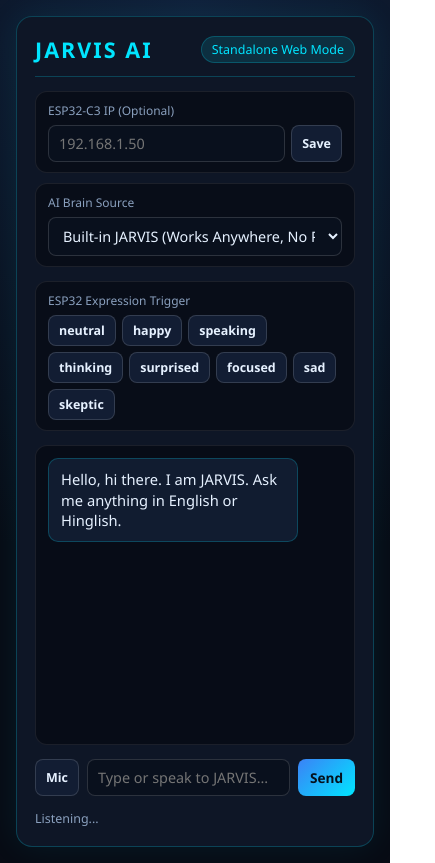
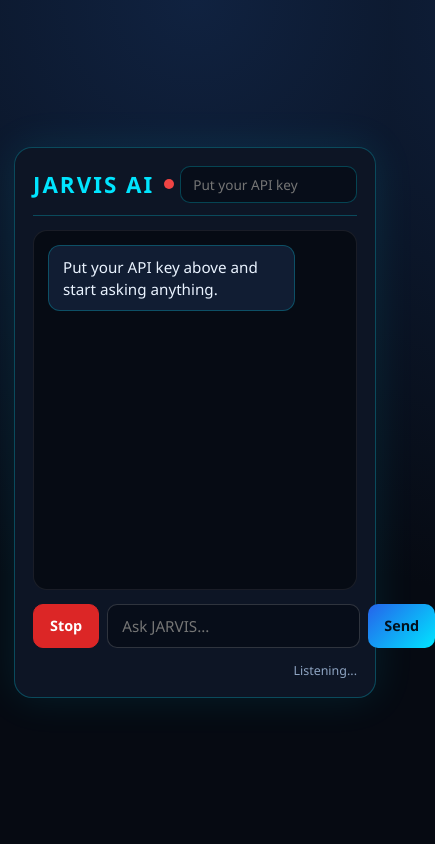
Before and after one commit to sheetalbedarkar1987-hash/jarvis.ai, a plain HTML site: page index.html in a window 390 px wide. Both pictures are taken after a click on the button "Mic". Shown: the whole page, 435 px wide, since content can reach past the window. Drawn offline with Linux system fonts and the light colour scheme.

Commit message:
Refactor UI styles and structure in index.html
Updated CSS variables and styles for improved UI. Refactored HTML structure and JavaScript functions for better readability and functionality.

```diff
--- a/index.html
+++ b/index.html
@@ -6,321 +6,316 @@
   <title>JARVIS AI</title>
   <style>
     :root {
-      --bg: #070b14;
-      --panel: #0e1626;
+      --bg: #060a12;
+      --panel: #0d1525;
       --accent: #00e5ff;
-      --accent2: #3b82f6;
-      --text: #e6f1ff;
-      --muted: #8aa0be;
-      --border: rgba(0, 229, 255, 0.22);
+      --accent2: #2563eb;
+      --text: #eaf3ff;
+      --muted: #8ea4c2;
+      --border: rgba(0, 229, 255, 0.25);
     }
     * { box-sizing: border-box; margin: 0; padding: 0; font-family: "Segoe UI", system-ui, sans-serif; }
     body {
-      background: radial-gradient(circle at top, #10203a 0%, var(--bg) 65%);
+      background: radial-gradient(circle at top, #102240 0%, var(--bg) 70%);
       color: var(--text);
       min-height: 100vh;
       display: flex;
       justify-content: center;
-      padding: 16px;
+      align-items: center;
+      padding: 14px;
     }
     .app {
       width: 100%;
-      max-width: 820px;
+      max-width: 720px;
       background: var(--panel);
       border: 1px solid var(--border);
-      border-radius: 16px;
+      border-radius: 18px;
       padding: 18px;
-      box-shadow: 0 0 35px rgba(0, 229, 255, 0.08);
+      box-shadow: 0 0 40px rgba(0, 229, 255, 0.1);
       display: flex;
       flex-direction: column;
       gap: 14px;
     }
-    .top {
+    .header {
       display: flex;
       justify-content: space-between;
       align-items: center;
+      gap: 10px;
       flex-wrap: wrap;
-      gap: 10px;
       border-bottom: 1px solid var(--border);
       padding-bottom: 12px;
     }
-    .brand { font-size: 1.35rem; font-weight: 700; letter-spacing: 2px; color: var(--accent); }
-    .badge {
-      font-size: 0.78rem;
-      padding: 4px 10px;
-      border-radius: 999px;
-      background: rgba(0, 229, 255, 0.12);
-      border: 1px solid var(--border);
+    .title {
+      font-size: 1.4rem;
+      font-weight: 800;
+      letter-spacing: 2px;
       color: var(--accent);
     }
-    .grid-controls {
-      display: grid;
-      grid-template-columns: repeat(auto-fit, minmax(220px, 1fr));
-      gap: 10px;
+    .key-box {
+      display: flex;
+      align-items: center;
+      gap: 6px;
+      flex: 1;
+      max-width: 340px;
     }
-    .card {
-      background: rgba(7, 11, 20, 0.75);
-      border: 1px solid rgba(255,255,255,0.08);
-      border-radius: 12px;
-      padding: 10px 12px;
-    }
-    .card label { display: block; font-size: 0.75rem; color: var(--muted); margin-bottom: 6px; }
-    input, select {
+    .key-box input {
       width: 100%;
-      background: #09101d;
+      background: #070d19;
       color: var(--text);
-      border: 1px solid rgba(255,255,255,0.14);
-      border-radius: 8px;
-      padding: 8px 10px;
-      font-size: 0.9rem;
+      border: 1px solid var(--border);
+      border-radius: 10px;
+      padding: 8px 12px;
+      font-size: 0.85rem;
       outline: none;
     }
-    input:focus { border-color: var(--accent); }
-    .expr-row {
-      display: flex;
-      flex-wrap: wrap;
-      gap: 6px;
+    .key-box input:focus { border-color: var(--accent); }
+    .dot {
+      width: 10px;
+      height: 10px;
+      border-radius: 50%;
+      background: #ef4444;
+      flex-shrink: 0;
     }
-    button {
-      background: linear-gradient(135deg, var(--accent2), var(--accent));
-      color: #04101c;
-      border: none;
-      border-radius: 8px;
-      padding: 8px 12px;
-      font-weight: 600;
-      font-size: 0.85rem;
-      cursor: pointer;
-    }
-    button.ghost {
-      background: #121d33;
-      color: var(--text);
-      border: 1px solid rgba(255,255,255,0.14);
-      padding: 6px 10px;
-      font-size: 0.78rem;
-    }
-    button.ghost:hover { border-color: var(--accent); color: var(--accent); }
+    .dot.ready { background: #22c55e; box-shadow: 0 0 8px #22c55e; }
     .chat {
-      height: 300px;
+      height: 360px;
       overflow-y: auto;
-      background: rgba(7, 11, 20, 0.8);
-      border: 1px solid rgba(255,255,255,0.08);
-      border-radius: 12px;
-      padding: 12px;
+      background: rgba(6, 10, 18, 0.85);
+      border: 1px solid rgba(255, 255, 255, 0.08);
+      border-radius: 14px;
+      padding: 14px;
       display: flex;
       flex-direction: column;
       gap: 10px;
     }
-    .msg { max-width: 85%; padding: 10px 12px; border-radius: 10px; font-size: 0.92rem; line-height: 1.4; }
-    .msg.user { align-self: flex-end; background: #1d3b66; color: #fff; }
-    .msg.bot { align-self: flex-start; background: #111c30; border: 1px solid var(--border); color: var(--text); }
-    .composer { display: flex; gap: 8px; }
-    .composer input { flex: 1; }
-    .status-line { font-size: 0.78rem; color: var(--muted); min-height: 18px; }
+    .msg {
+      max-width: 84%;
+      padding: 10px 14px;
+      border-radius: 12px;
+      font-size: 0.95rem;
+      line-height: 1.45;
+      word-wrap: break-word;
+    }
+    .msg.user {
+      align-self: flex-end;
+      background: linear-gradient(135deg, #1d4ed8, #2563eb);
+      color: #fff;
+    }
+    .msg.bot {
+      align-self: flex-start;
+      background: #111d33;
+      border: 1px solid var(--border);
+      color: var(--text);
+    }
+    .composer {
+      display: flex;
+      gap: 8px;
+    }
+    .composer input {
+      flex: 1;
+      background: #070d19;
+      color: var(--text);
+      border: 1px solid rgba(255, 255, 255, 0.16);
+      border-radius: 10px;
+      padding: 11px 14px;
+      font-size: 0.95rem;
+      outline: none;
+    }
+    .composer input:focus { border-color: var(--accent); }
+    button {
+      background: linear-gradient(135deg, var(--accent2), var(--accent));
+      color: #03101d;
+      border: none;
+      border-radius: 10px;
+      padding: 0 16px;
+      font-weight: 700;
+      font-size: 0.9rem;
+      cursor: pointer;
+    }
+    button.mic {
+      background: #132038;
+      color: var(--accent);
+      border: 1px solid var(--border);
+    }
+    button.mic.active {
+      background: #dc2626;
+      color: #fff;
+      border-color: #dc2626;
+    }
+    .status {
+      font-size: 0.78rem;
+      color: var(--muted);
+      text-align: right;
+    }
   </style>
 </head>
 <body>
   <div class="app">
-    <div class="top">
-      <div class="brand">JARVIS AI</div>
-      <div class="badge" id="modeBadge">Standalone Web Mode</div>
-    </div>
-
-    <div class="grid-controls">
-      <div class="card">
-        <label>ESP32-C3 IP (Optional)</label>
-        <div style="display:flex; gap:6px;">
-          <input id="espIp" type="text" placeholder="192.168.1.50" />
-          <button class="ghost" onclick="saveIp()">Save</button>
-        </div>
-      </div>
-
-      <div class="card">
-        <label>AI Brain Source</label>
-        <select id="brainMode" onchange="updateBadge()">
-          <option value="builtin">Built-in JARVIS (Works Anywhere, No PC)</option>
-          <option value="ollama">Local Ollama (http://localhost:11434)</option>
-        </select>
+    <div class="header">
+      <div class="title">JARVIS AI</div>
+      <div class="key-box">
+        <span class="dot" id="keyDot" title="API Key Status"></span>
+        <input id="apiKey" type="password" placeholder="Put your API key" oninput="handleKeyInput()" />
       </div>
     </div>
 
-    <div class="card">
-      <label>ESP32 Expression Trigger</label>
-      <div class="expr-row" id="exprButtons"></div>
-    </div>
-
-    <div class="chat" id="chatBox">
-      <div class="msg bot">Hello, hi there. I am JARVIS. Ask me anything in English or Hinglish.</div>
+    <div class="chat" id="chat">
+      <div class="msg bot">Put your API key above and start asking anything.</div>
     </div>
 
     <div class="composer">
-      <button class="ghost" id="micBtn" onclick="startVoiceInput()" title="Speak">Mic</button>
-      <input id="promptInput" type="text" placeholder="Type or speak to JARVIS..." onkeydown="if(event.key==='Enter') sendPrompt()" />
-      <button onclick="sendPrompt()">Send</button>
+      <button class="mic" id="micBtn" onclick="toggleMic()">Mic</button>
+      <input id="prompt" type="text" placeholder="Ask JARVIS..." onkeydown="if(event.key==='Enter') askJarvis()" />
+      <button onclick="askJarvis()">Send</button>
     </div>
 
-    <div class="status-line" id="statusLine">Ready.</div>
+    <div class="status" id="status">Waiting for API key</div>
   </div>
 
   <script>
-    const EXPRESSIONS = ["neutral", "happy", "speaking", "thinking", "surprised", "focused", "sad", "skeptic"];
-    const chatBox = document.getElementById("chatBox");
-    const statusLine = document.getElementById("statusLine");
-    const espIpInput = document.getElementById("espIp");
-    const promptInput = document.getElementById("promptInput");
+    const apiKeyEl = document.getElementById("apiKey");
+    const keyDot = document.getElementById("keyDot");
+    const chatEl = document.getElementById("chat");
+    const promptEl = document.getElementById("prompt");
+    const statusEl = document.getElementById("status");
+    const micBtn = document.getElementById("micBtn");
 
-    espIpInput.value = localStorage.getItem("jarvis_esp_ip") || "";
+    let busy = false;
+    let listening = false;
+    let recognition = null;
+    let history = [];
 
-    const exprContainer = document.getElementById("exprButtons");
-    EXPRESSIONS.forEach((ex) => {
-      const btn = document.createElement("button");
-      btn.className = "ghost";
-      btn.textContent = ex;
-      btn.onclick = () => sendExpression(ex, "none");
-      exprContainer.appendChild(btn);
-    });
+    apiKeyEl.value = localStorage.getItem("jarvis_key") || "";
+    updateKeyStatus();
 
-    function saveIp() {
-      localStorage.setItem("jarvis_esp_ip", espIpInput.value.trim());
-      setStatus("ESP32 IP saved.");
+    function handleKeyInput() {
+      const val = apiKeyEl.value.trim();
+      localStorage.setItem("jarvis_key", val);
+      updateKeyStatus();
     }
 
-    function updateBadge() {
-      const mode = document.getElementById("brainMode").value;
-      document.getElementById("modeBadge").textContent =
-        mode === "ollama" ? "Local Ollama Mode" : "Standalone Web Mode";
+    function updateKeyStatus() {
+      const hasKey = apiKeyEl.value.trim().length > 10;
+      keyDot.classList.toggle("ready", hasKey);
+      statusEl.textContent = hasKey ? "Ready" : "Put your API key above";
     }
 
-    function setStatus(msg) {
-      statusLine.textContent = msg;
+    function addBubble(text, role) {
+      const div = document.createElement("div");
+      div.className = `msg ${role}`;
+      div.textContent = text;
+      chatEl.appendChild(div);
+      chatEl.scrollTop = chatEl.scrollHeight;
     }
 
-    function addMsg(text, who) {
-      const div = document.createElement("div");
-      div.className = `msg ${who}`;
-      div.textContent = text;
-      chatBox.appendChild(div);
-      chatBox.scrollTop = chatBox.scrollHeight;
+    function speak(text) {
+      if (!("speechSynthesis" in window)) return;
+      window.speechSynthesis.cancel();
+      const u = new SpeechSynthesisUtterance(text);
+      u.pitch = 0.72;
+      u.rate = 0.96;
+      const voices = window.speechSynthesis.getVoices();
+      const male = voices.find(v => /david|george|daniel|mark|male|english/i.test(v.name));
+      if (male) u.voice = male;
+      window.speechSynthesis.speak(u);
     }
 
-    function speakJarvis(text) {
-      if (!("speechSynthesis" in window)) return;
-      window.speechSynthesis.cancel();
-      const utter = new SpeechSynthesisUtterance(text);
-      utter.pitch = 0.68; // Deeper voice tone
-      utter.rate = 0.94;  // Calm, measured pace
-      utter.volume = 1.0;
-      const voices = window.speechSynthesis.getVoices();
-      const preferred = voices.find((v) =>
-        /david|george|daniel|mark|male|english/i.test(v.name)
-      );
-      if (preferred) utter.voice = preferred;
-      window.speechSynthesis.speak(utter);
-    }
+    async function askJarvis(spokenText = "") {
+      if (busy) return;
+      const key = apiKeyEl.value.trim();
+      const q = (spokenText || promptEl.value).trim();
+      if (!q) return;
 
-    async function sendExpression(expression, sound = "none") {
-      const ip = espIpInput.value.trim();
-      if (!ip) return;
+      if (!key) {
+        addBubble("Pehle upar 'Put your API key' wale box mein apni API key paste karo.", "bot");
+        return;
+      }
+
+      if (!spokenText) promptEl.value = "";
+      busy = true;
+      statusEl.textContent = "Thinking...";
+      addBubble(q, "user");
+
       try {
-        await fetch(`http://${ip}/api/expression`, {
+        const res = await fetch("https://api.groq.com/openai/v1/chat/completions", {
           method: "POST",
-          headers: { "Content-Type": "application/json" },
-          body: JSON.stringify({ expression, sound }),
+          headers: {
+            "Content-Type": "application/json",
+            "Authorization": `Bearer ${key}`
+          },
+          body: JSON.stringify({
+            model: "llama-3.1-8b-instant",
+            temperature: 0.6,
+            max_tokens: 220,
+            messages: [
+              {
+                role: "system",
+                content: "You are JARVIS, a crisp, intelligent AI assistant. Answer clearly and concisely in the same language the user asks (English, Hindi, or Hinglish)."
+              },
+              ...history.slice(-6),
+              { role: "user", content: q }
+            ]
+          })
         });
-        setStatus(`Sent expression '${expression}' to ${ip}`);
-      } catch (e) {
-        setStatus(`ESP32 reach failed (${ip}): ${e.message}`);
+
+        const data = await res.json();
+        if (!res.ok) throw new Error(data?.error?.message || "Invalid or expired API key");
+
+        const reply = (data.choices?.[0]?.message?.content || "").trim();
+        history.push({ role: "user", content: q }, { role: "assistant", content: reply });
+        addBubble(reply, "bot");
+        speak(reply);
+        statusEl.textContent = "Ready";
+      } catch (err) {
+        addBubble(`Error: ${err.message}`, "bot");
+        statusEl.textContent = "Error";
+      } finally {
+        busy = false;
       }
     }
 
-    async function sendSayToEsp(text, expression = "speaking") {
-      const ip = espIpInput.value.trim();
-      if (!ip) return;
-      const safeOled = text.replace(/[^\x20-\x7E]/g, "").slice(0, 74) || "JARVIS";
-      try {
-        await fetch(`http://${ip}/api/say`, {
-          method: "POST",
-          headers: { "Content-Type": "application/json" },
-          body: JSON.stringify({
-            text: safeOled,
-            header: "JARVIS",
-            expression,
-            sound: "ai",
-            duration: 8000,
-          }),
-        });
-      } catch (_) {}
-    }
-
-    function builtinReply(q) {
-      const s = q.toLowerCase();
-      if (s.includes("hello") || s.includes("hi") || s.includes("namaste")) {
-        return "Hello there. JARVIS is online and ready to assist.";
-      }
-      if (s.includes("time")) {
-        return `Current local time is ${new Date().toLocaleTimeString()}.`;
-      }
-      if (s.includes("who are you") || s.includes("naam")) {
-        return "I am JARVIS, your personal desktop and web AI assistant.";
-      }
-      return `Understood: "${q}". Running in standalone browser mode without a local server.`;
-    }
-
-    async function askBrain(q) {
-      const mode = document.getElementById("brainMode").value;
-      if (mode === "ollama") {
-        const res = await fetch("http://localhost:11434/api/generate", {
-          method: "POST",
-          headers: { "Content-Type": "application/json" },
-          body: JSON.stringify({
-            model: "qwen2.5:1.5b",
-            prompt: `Reply in 1-2 short sentences: ${q}`,
-            stream: false,
-          }),
-        });
-        const data = await res.json();
-        return (data.response || "").trim() || builtinReply(q);
-      }
-      return builtinReply(q);
-    }
-
-    async function sendPrompt() {
-      const q = promptInput.value.trim();
-      if (!q) return;
-      promptInput.value = "";
-      addMsg(q, "user");
-      setStatus("Thinking...");
-      await sendExpression("thinking", "think");
-
-      try {
-        const reply = await askBrain(q);
-        addMsg(reply, "bot");
-        setStatus("Speaking...");
-        await sendSayToEsp(reply, "speaking");
-        speakJarvis(reply);
-        setTimeout(() => sendExpression("happy", "none"), 2200);
-        setStatus("Ready.");
-      } catch (err) {
-        const fallback = builtinReply(q);
-        addMsg(fallback, "bot");
-        speakJarvis(fallback);
-        setStatus(`Fallback used: ${err.message}`);
-      }
-    }
-
-    function startVoiceInput() {
+    function toggleMic() {
       const SR = window.SpeechRecognition || window.webkitSpeechRecognition;
       if (!SR) {
-        setStatus("Voice input not supported in this browser.");
+        statusEl.textContent = "Mic not supported in this browser";
         return;
       }
+      if (listening && recognition) {
+        recognition.stop();
+        return;
+      }
+
+      window.speechSynthesis?.cancel();
       const rec = new SR();
+      recognition = rec;
       rec.lang = "en-IN";
-      setStatus("Listening...");
-      rec.onresult = (ev) => {
-        promptInput.value = ev.results[0][0].transcript;
-        sendPrompt();
+      rec.continuous = false;
+      rec.interimResults = false;
+      listening = true;
+      micBtn.classList.add("active");
+      micBtn.textContent = "Stop";
+      statusEl.textContent = "Listening...";
+
+      let done = false;
+      rec.onresult = (e) => {
+        if (done) return;
+        done = true;
+        const text = (e.results?.[0]?.[0]?.transcript || "").trim();
+        rec.stop();
+        if (text) askJarvis(text);
       };
-      rec.onerror = (ev) => setStatus(`Mic error: ${ev.error}`);
+
+      rec.onerror = (e) => {
+        statusEl.textContent = `Mic error: ${e.error}`;
+      };
+
+      rec.onend = () => {
+        listening = false;
+        recognition = null;
+        micBtn.classList.remove("active");
+        micBtn.textContent = "Mic";
+      };
+
       rec.start();
     }
   </script>
```
